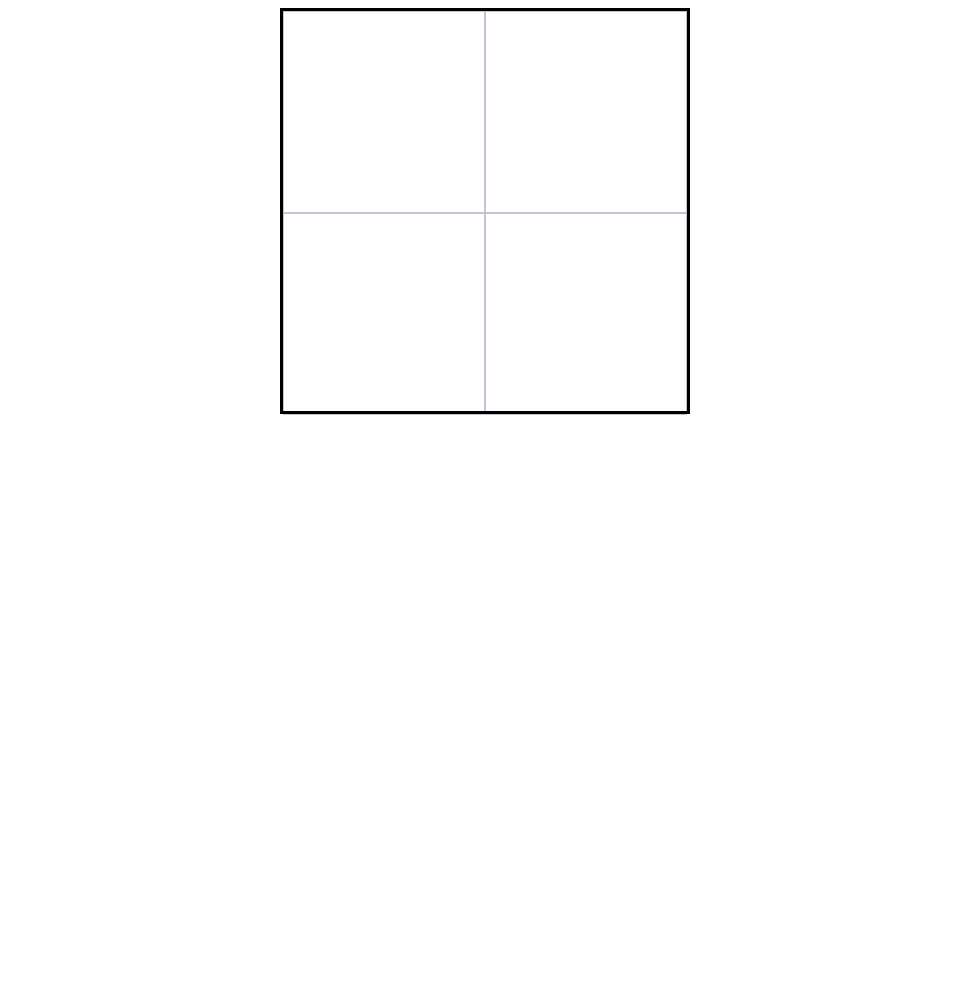
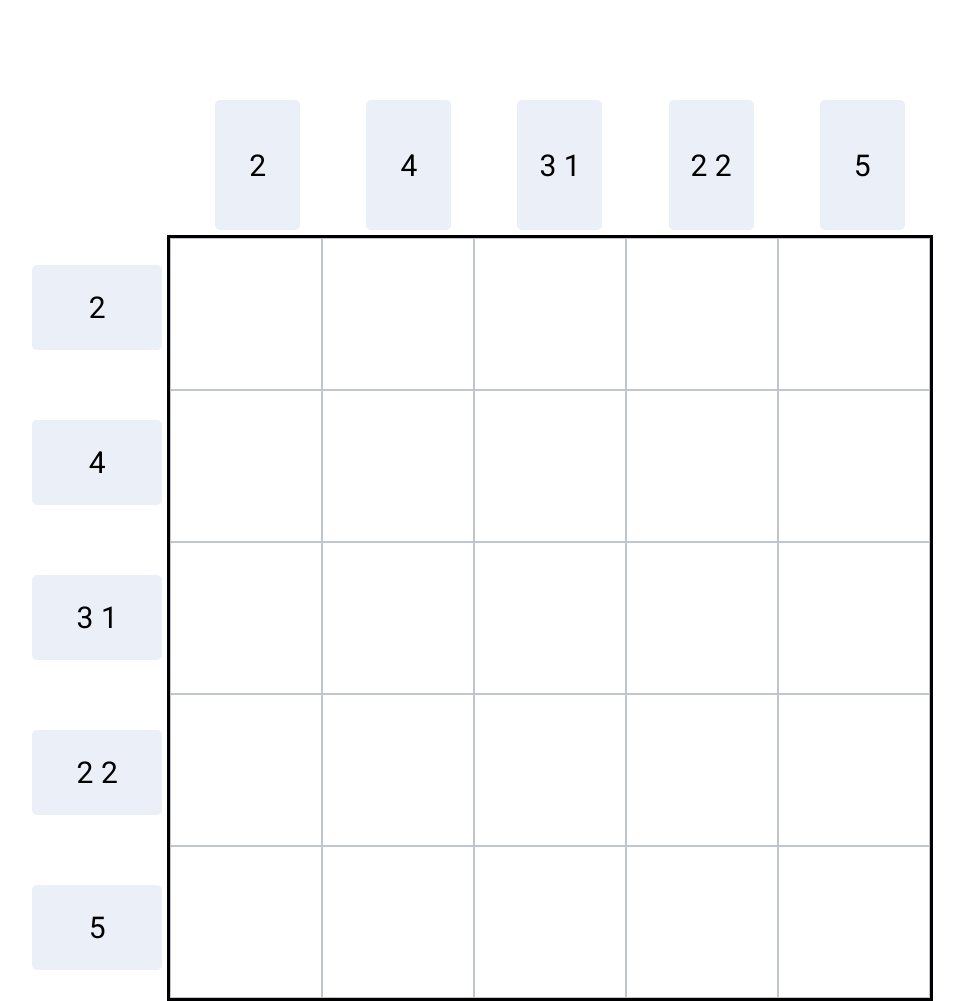
Before and after one commit to Maximov1233/nonogram, a plain HTML site: page index.html in a window 1280 px wide. Shown: the top 1001 px of the page, without its empty margins (155-1119 px from the left). Before the commit the page ends 800 px from the top, so only its background shows below. Drawn offline with Linux system fonts and the light colour scheme.

Commit message:
layout numbers top horizontal

```diff
--- a/index.html
+++ b/index.html
@@ -1,18 +1,72 @@
 <!DOCTYPE html>
 <html lang="en">
+
 <head>
     <meta charset="UTF-8">
     <meta name="viewport" content="width=device-width, initial-scale=1.0">
     <meta http-equiv="X-UA-Compatible" content="ie=edge">
-    <title>Document</title>
+    <title>Nonogram</title>
     <link rel="stylesheet" href="./scss/style.css">
+    <link href="https://fonts.googleapis.com/css?family=Roboto&display=swap" rel="stylesheet">
 </head>
+
 <body>
-    <div class="box">
-        <div class="box-cell"></div>
-        <div class="box-cell"></div>
-        <div class="box-cell"></div>
-        <div class="box-cell"></div>
+    <div class="container">
+
+        <div class="box-wrap">
+            <div class="box-numbers__top">
+                <div class="box-number"><p>2</p></div>
+                <div class="box-number"><p>4</p></div>
+                <div class="box-number"><p>3 1</p></div>
+                <div class="box-number"><p>2 2</p></div>
+                <div class="box-number"><p>5</p></div>
+            </div>
+
+            <div class="box-2">
+                <div class="box-numbers__left">
+                    <div class="box-number"><p>2</p></div>
+                    <div class="box-number"><p>4</p></div>
+                    <div class="box-number"><p>3 1</p></div>
+                    <div class="box-number"><p>2 2</p></div>
+                    <div class="box-number"><p>5</p></div>
+                </div>
+
+                <div class="box">
+                    <div class="box-cell"></div>
+                    <div class="box-cell"></div>
+                    <div class="box-cell"></div>
+                    <div class="box-cell"></div>
+                    <div class="box-cell"></div>
+                    <div class="box-cell"></div>
+                    <div class="box-cell"></div>
+                    <div class="box-cell"></div>
+                    <div class="box-cell"></div>
+                    <div class="box-cell"></div>
+                    <div class="box-cell"></div>
+                    <div class="box-cell"></div>
+                    <div class="box-cell"></div>
+                    <div class="box-cell"></div>
+                    <div class="box-cell"></div>
+                    <div class="box-cell"></div>
+                    <div class="box-cell"></div>
+                    <div class="box-cell"></div>
+                    <div class="box-cell"></div>
+                    <div class="box-cell"></div>
+                    <div class="box-cell"></div>
+                    <div class="box-cell"></div>
+                    <div class="box-cell"></div>
+                    <div class="box-cell"></div>
+                    <div class="box-cell"></div>
+                </div>
+            </div>
+
+
+        </div>
+
+
+
     </div>
+
 </body>
+
 </html>
--- a/scss/style.scss
+++ b/scss/style.scss
@@ -1,19 +1,67 @@
 body {
+    margin: 0;
+    padding: 0;
+    box-sizing: border-box;
+    font-family: 'Roboto';
+    min-height: 2000px;
+
+    .container {
+        margin-top: 100px;
         display: flex;
         justify-content: center;
         align-items: center;
-}
+
         .box {
-    width: 404px;
-    height: 400px;
+            width: 760px;
+            height: 760px;
             border: 3px solid black;
             display: flex;
             flex-wrap: wrap;
+            margin: 0.3rem;
+            &-2 {
+                display: flex;
+            }
+
             &-cell {
-        width: 200px;
-        height: 200px;
+                width: 150px;
+                height: 150px;
                 border: 1px solid #C1C5D1;
                 // background: #334861;
                 z-index: -1;
             }
+
+            &-number {
+                width: 130px;
+                height: 85px;
+                display: flex;
+                justify-content: center;
+                align-items: center;
+                background: #EBEFF8;
+                border-radius: 5px;
+                font-size: 30px;
+
+                &s__left {
+                    display: flex;
+                    justify-content: space-around;
+                    align-items: center;
+                    flex-direction: column;
                 }
+                &s__top {
+                    display: flex;
+                    justify-content: space-around;
+                    padding-left: 150px;
+
+                    .box-number {
+                        width: 85px;
+                        height: 130px;
+                        p {
+                            word-break: break-word;
+                        }
+                    }
+                }
+            }
+
+
+        }
+    }
+}
```
Also changed, not shown: scss/style.css, 1 other file. Lines whose indentation alone changed are shown as unchanged.
